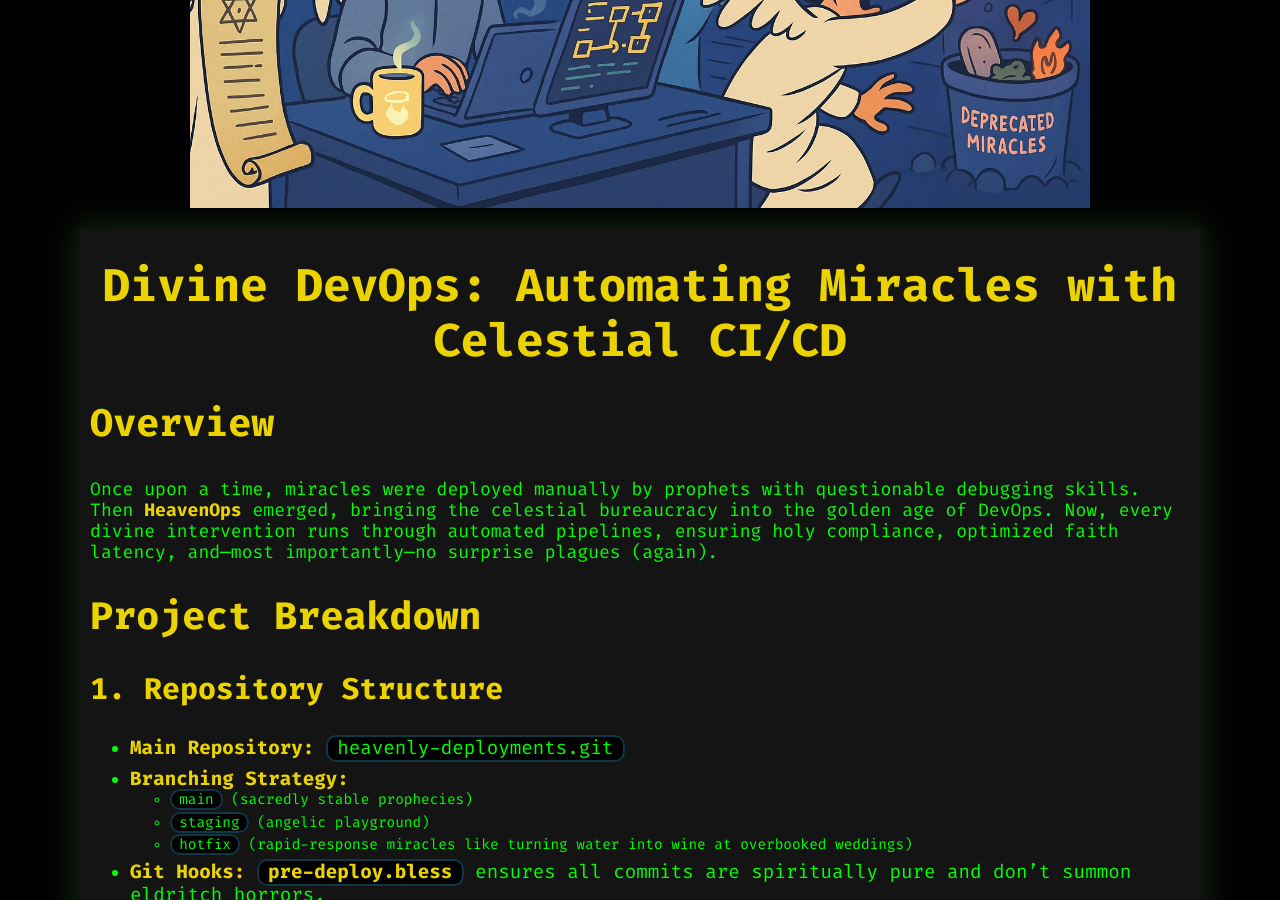
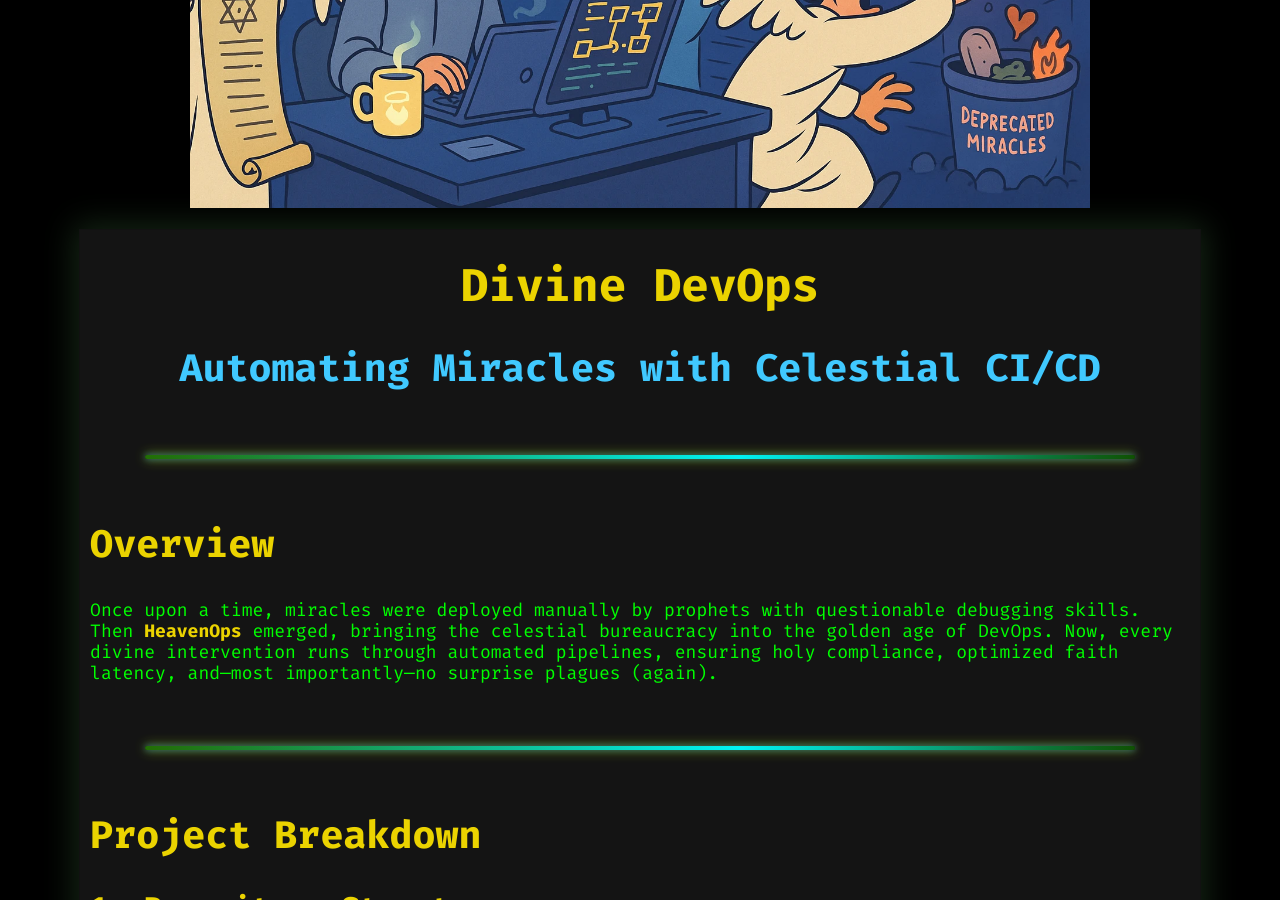
Before and after one commit to anthonypdawson/divine-devops-universe, a Jekyll site: the page built from _future/heavenops-overview.md, in a window 1280 px wide and 900 px high, scrolled down 1335 px. Built offline with Jekyll 4.4.1, drawn with Linux system fonts in a browser that asks for light colours; some web fonts are replaced; comment, search, counter and statistics services are not loaded.

Commit message:
Enhance HeavenOps overview: center title, add section breaks, and improve formatting; add crucifixion images

```diff
--- a/_future/heavenops-overview.md
+++ b/_future/heavenops-overview.md
@@ -9,10 +9,15 @@ image: /assets/images/posts/heavenops-overview.webp
 image_alt: "Celestial DevOps dashboard with angels deploying miracles via CI/CD"
 ---
 
-# **Divine DevOps: Automating Miracles with Celestial CI/CD**
+# **Divine DevOps**
+<h2 style='text-align: center'>Automating Miracles with Celestial CI/CD</h2>
+
+---
 
 ## **Overview**
 Once upon a time, miracles were deployed manually by prophets with questionable debugging skills. Then **HeavenOps** emerged, bringing the celestial bureaucracy into the golden age of DevOps. Now, every divine intervention runs through automated pipelines, ensuring holy compliance, optimized faith latency, and—most importantly—no surprise plagues (again).
+
+---
 
 ## **Project Breakdown**
 ### **1. Repository Structure**
@@ -23,6 +28,9 @@ Once upon a time, miracles were deployed manually by prophets with questionable
   - `hotfix` (rapid-response miracles like turning water into wine at overbooked weddings)
 - **Git Hooks:** **`pre-deploy.bless`** ensures all commits are spiritually pure and don’t summon eldritch horrors.
 
+
+---
+
 ### **2. Celestial CI/CD Pipeline**
 Every miracle undergoes strict automation—no more rogue divine interventions.
 
@@ -30,6 +38,9 @@ Every miracle undergoes strict automation—no more rogue divine interventions.
 2. **Unit Testing (via Archangel QA)** – Confirms miracles won’t introduce cosmic bugs (e.g., accidentally spawning another universe).
 3. **Holy Verification (`miracle-validation.yml`)** – Ensures compliance with the **Metatron Documentation Standards** (also known as The *Thousand-Scroll Nightmare*).
 4. **Continuous Deployment (`cloud-of-glory-deploy.yml`)** – Miracles are seamlessly deployed via **Ethereal Kubernetes**, because even Heaven runs on containers.
+
+
+---
 
 ### **3. Best Practices**
 #### 📜 **Prophecy Version Control**
```
Also changed, not shown: assets/images/posts/crucifixion.webp (added), 1 other file.
